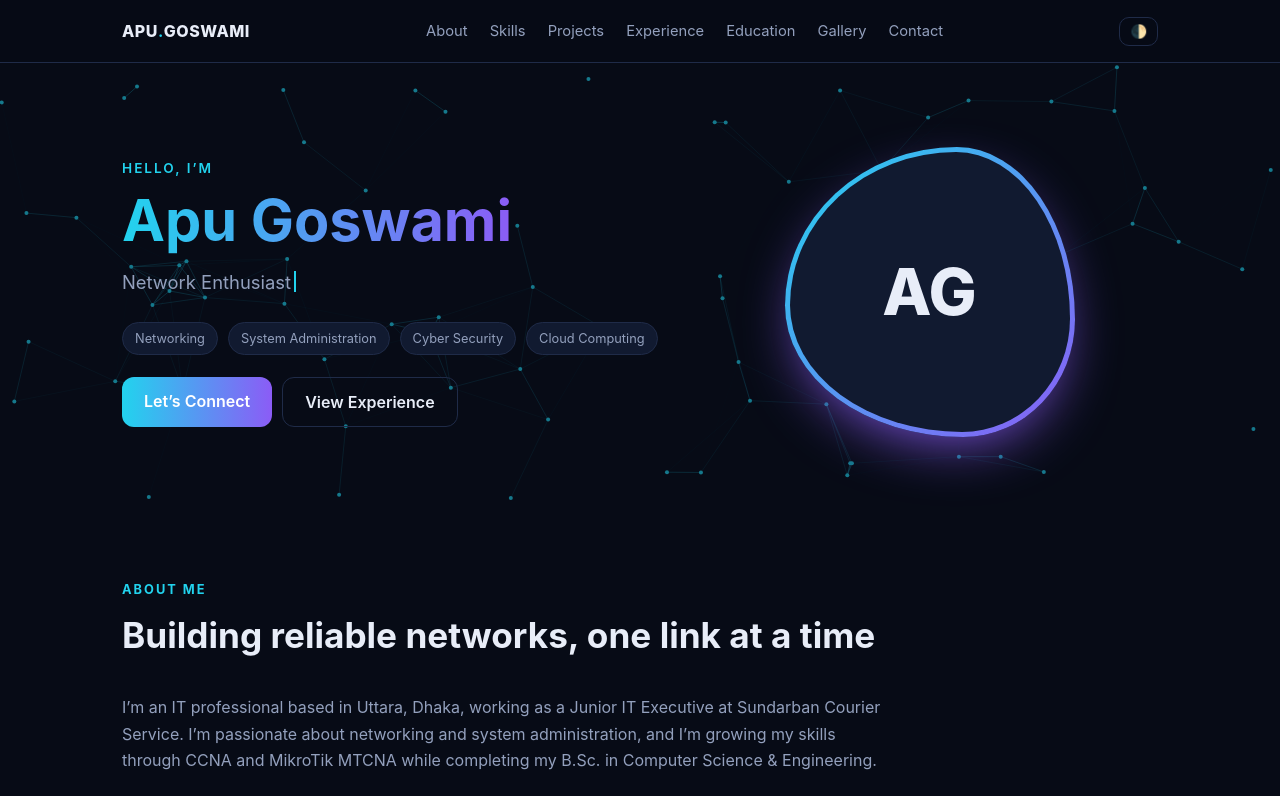
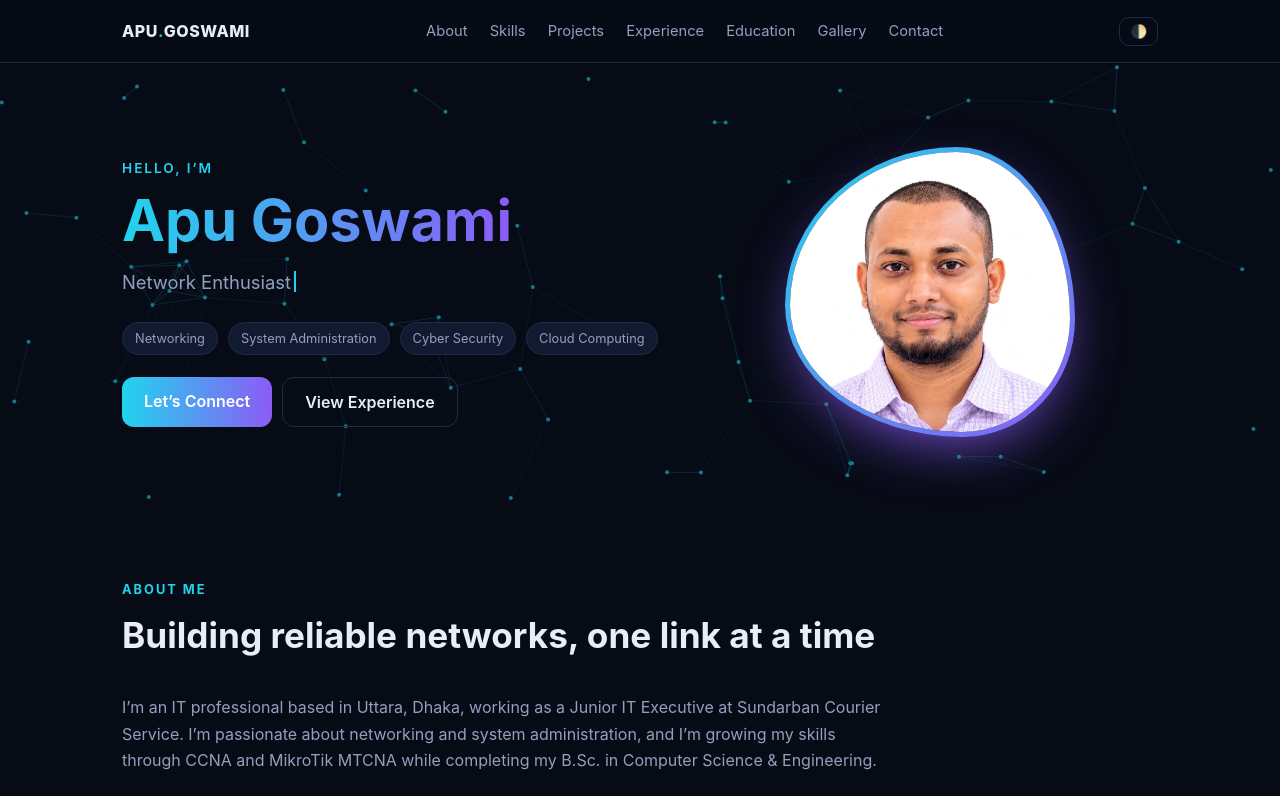
Before and after one commit to gosw866/Portfolio-apu, a plain HTML site: page index.html in a window 1280 px wide. Shown: the top 796 px of the page. Drawn offline with Linux system fonts and the light colour scheme.

Commit message:
Add files via upload

```diff
--- a/index.html
+++ b/index.html
@@ -158,7 +158,7 @@ footer{text-align:center;padding:28px;color:var(--mut);font-size:.85rem;border-t
 const DATA = {
   name: "Apu Goswami",
   greeting: "Hello, I’m",
-  photo: "images/profile.jpg",   // your photo (put new photos in the images folder)
+  photo: "profile.jpg",   // your photo (put new photos in the images folder)
   roles: ["IT Executive", "Network Enthusiast", "System Administrator in the making", "Cyber Security Learner"],
   tags: ["Networking", "System Administration", "Cyber Security", "Cloud Computing"],
   about: "I’m an IT professional based in Uttara, Dhaka, working as a Junior IT Executive at Sundarban Courier Service. I’m passionate about networking and system administration, and I’m growing my skills through CCNA and MikroTik MTCNA while completing my B.Sc. in Computer Science & Engineering.",
```
